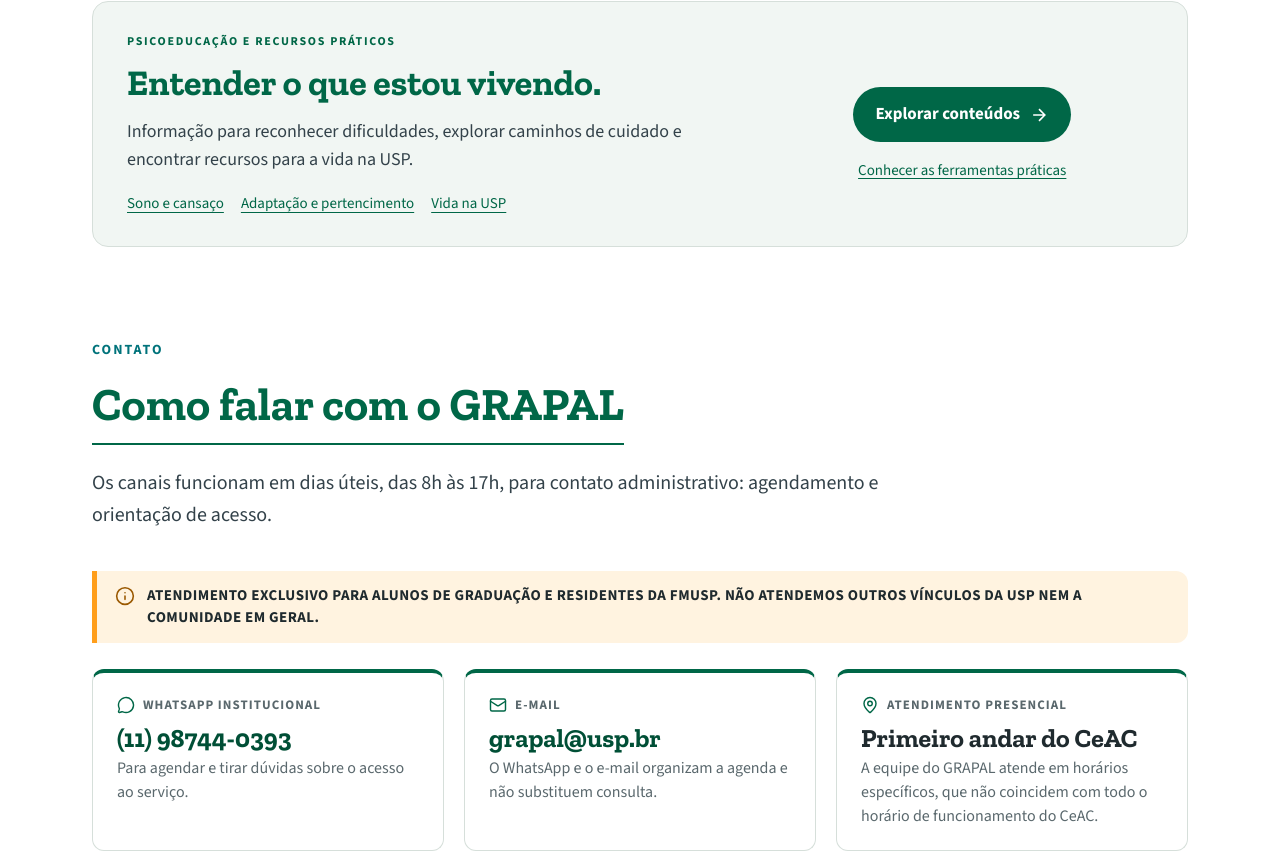
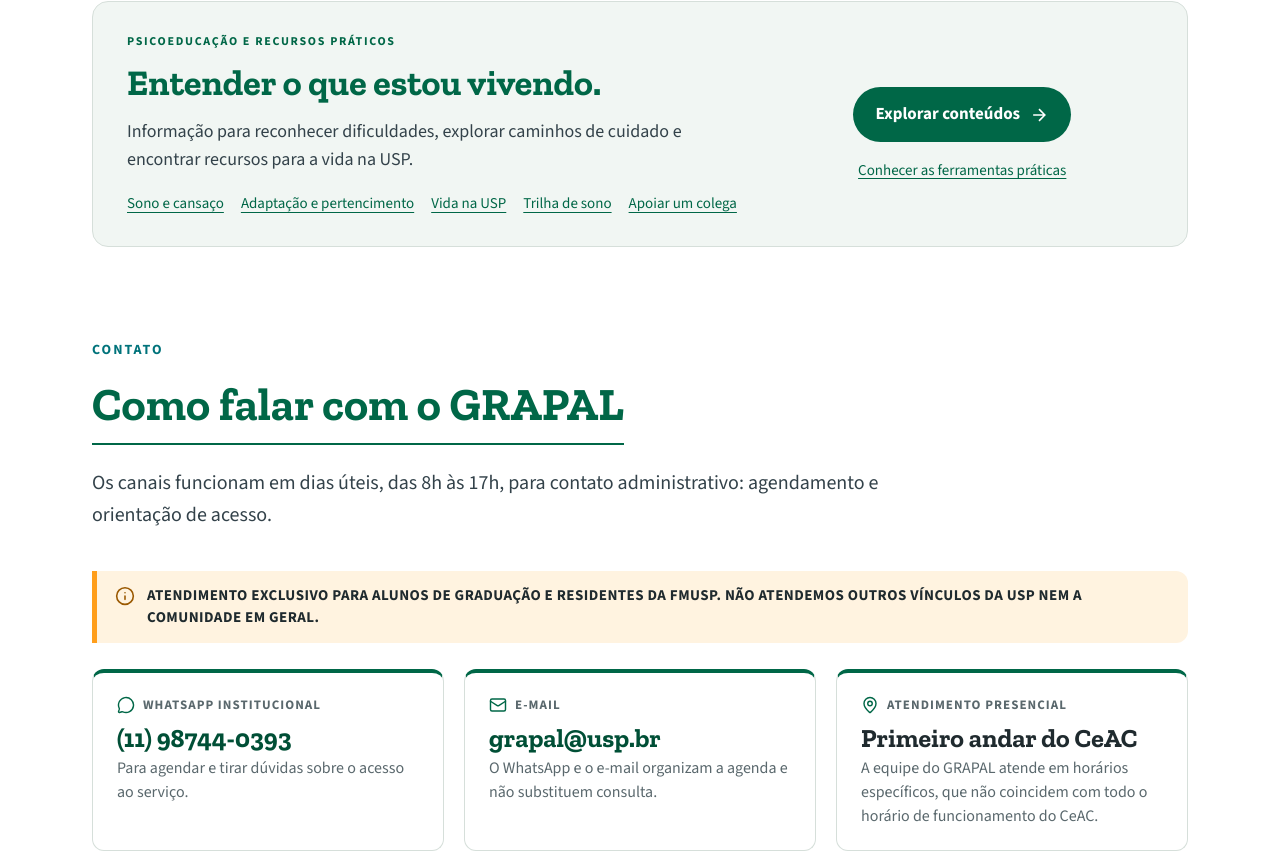
Before and after one commit to lens-lab-usp/grapal, a plain HTML site: page index.html in a window 1280 px wide. Shown: the part 1358-2220 px from the top of the page. Drawn offline with Linux system fonts and the light colour scheme.

Commit message:
Add files via upload

```diff
--- a/index.html
+++ b/index.html
@@ -134,6 +134,8 @@
               <a href="psicoeducacao/conteudos/sono-e-cansaco/index.html">Sono e cansaço</a>
               <a href="psicoeducacao/conteudos/adaptacao-e-pertencimento/index.html">Adaptação e pertencimento</a>
               <a href="psicoeducacao/vida-na-usp/index.html">Vida na USP</a>
+              <a href="psicoeducacao/trilhas/sono/index.html">Trilha de sono</a>
+              <a href="psicoeducacao/apoiar-um-colega/index.html">Apoiar um colega</a>
             </div>
           </div>
           <div class="psy-entry-actions">
@@ -379,6 +381,7 @@
           </div>
         </div>
       </div>
+    <div class="wrap psy-peer-entry"><a href="psicoeducacao/apoiar-um-colega/index.html">Estou preocupado com um colega: veja como conversar e oferecer apoio</a></div>
     </section>
 
     <!-- ============================================================ URGÊNCIA -->
```
